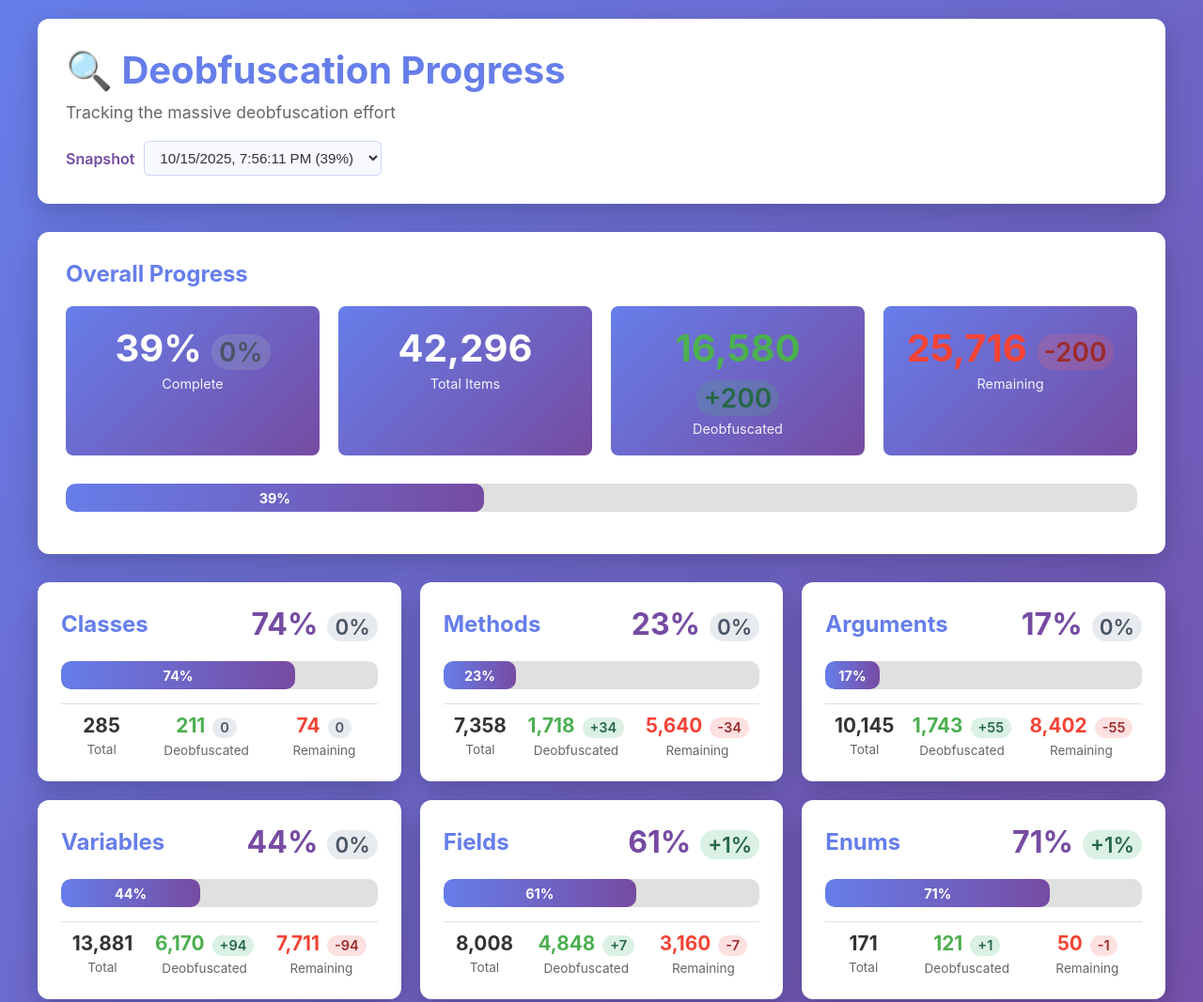
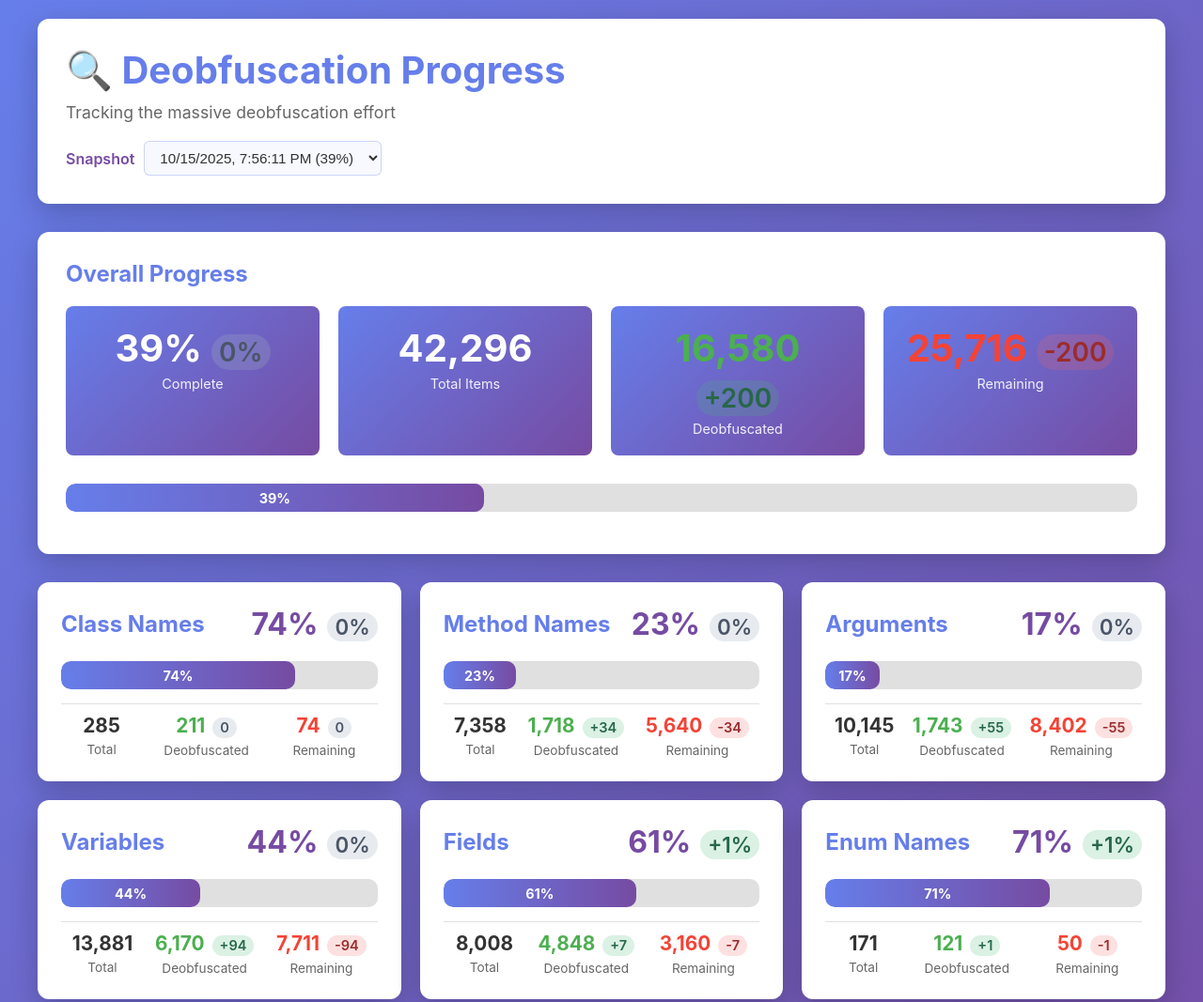
Before and after one commit to rubybrowncoat/dashboard, a plain HTML site: page index.html in a window 1280 px wide. Shown: the top 1067 px of the page at 94% size. Drawn offline with Linux system fonts and the light colour scheme.

Commit message:
👌 Updated dashboard names

```diff
--- a/index.html
+++ b/index.html
@@ -448,12 +448,12 @@
 
             const categoryOrder = ['classes', 'methods', 'methodArguments', 'methodVariables', 'fields', 'enums', 'enumValues'];
             const categoryLabels = {
-                classes: 'Classes',
-                methods: 'Methods',
+                classes: 'Class Names',
+                methods: 'Method Names',
                 methodArguments: 'Arguments',
                 methodVariables: 'Variables',
                 fields: 'Fields',
-                enums: 'Enums',
+                enums: 'Enum Names',
                 enumValues: 'Enum Values'
             };
 
```
